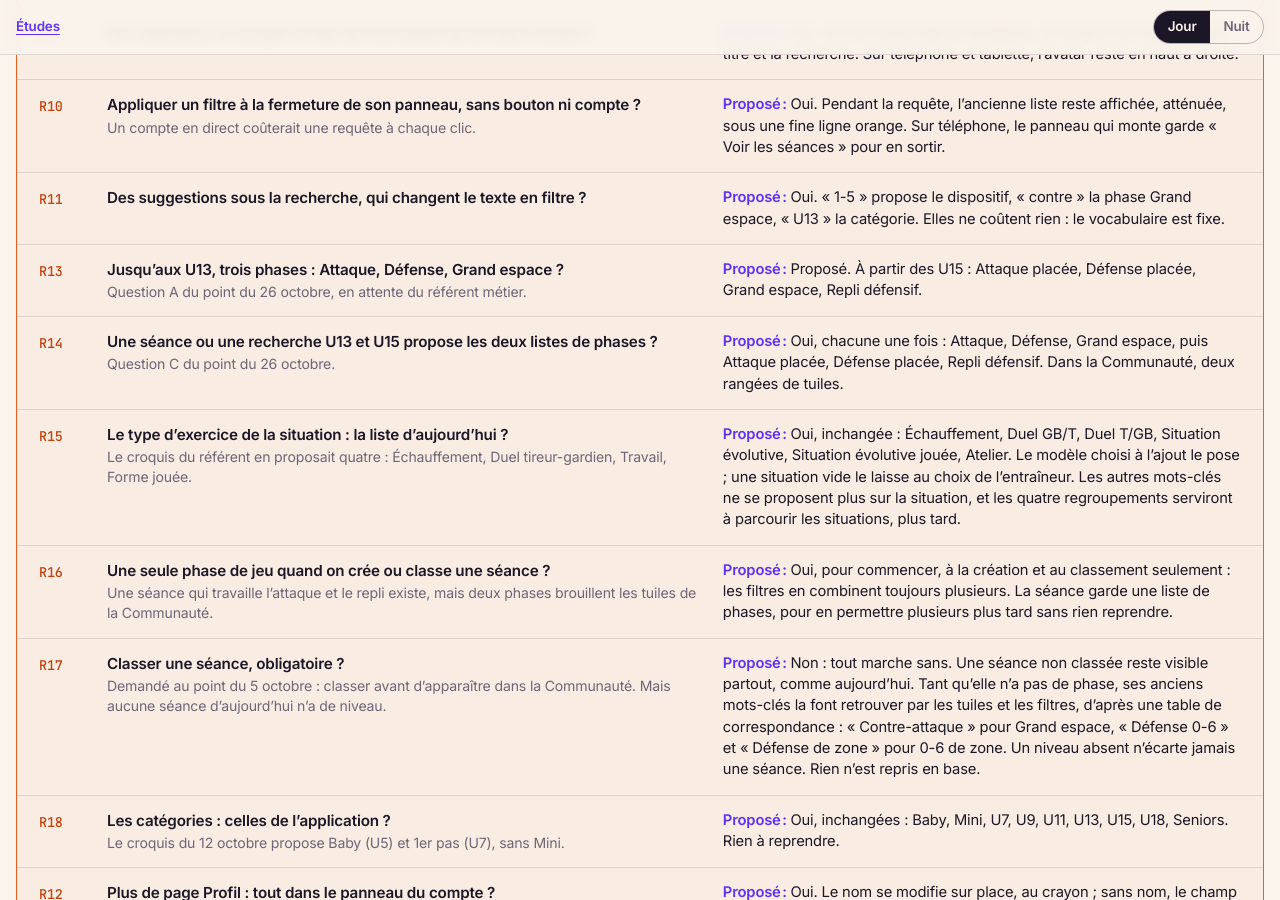
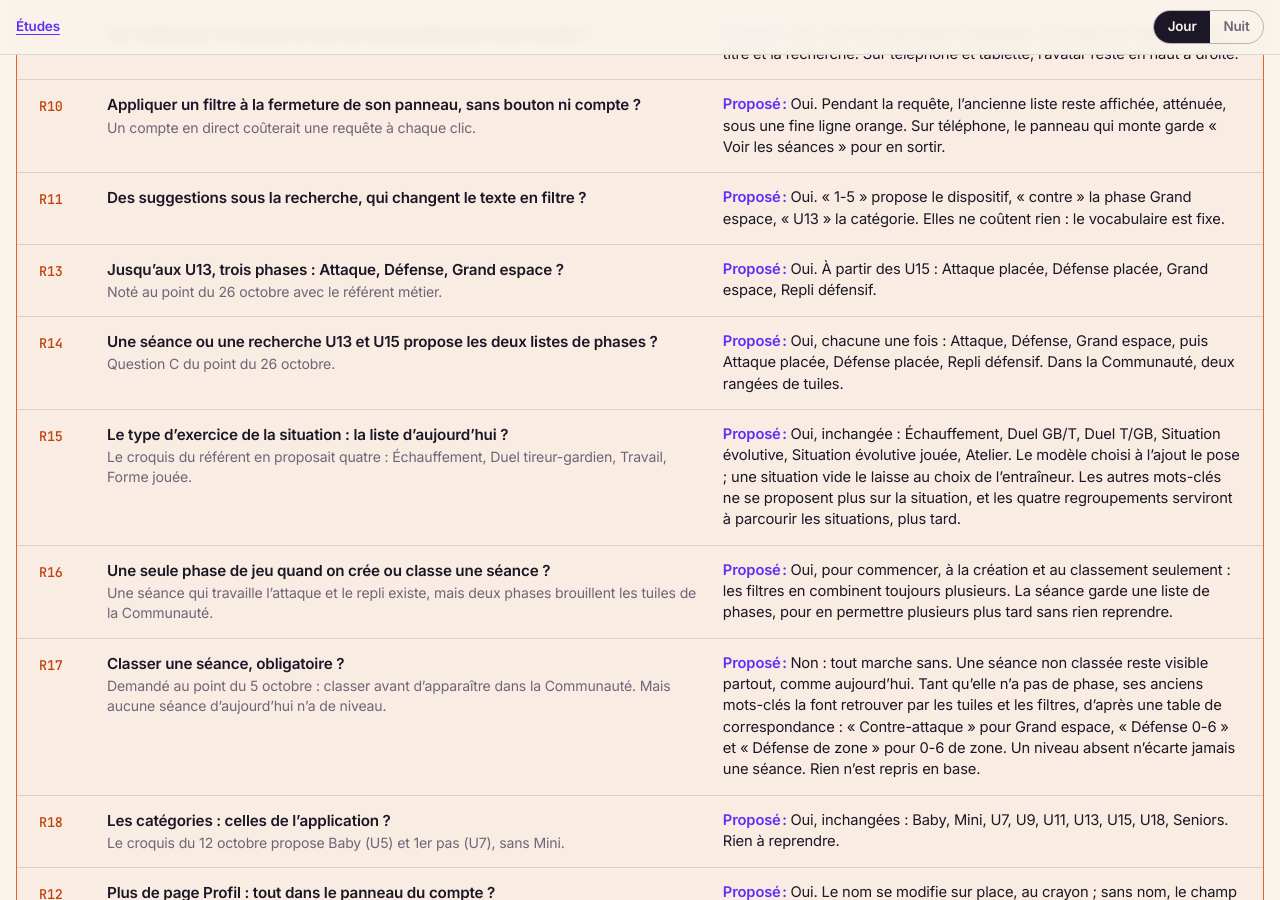
Before and after one commit to association-placeauxcoachs/produit, a Jekyll site: the page etudes/refonte-entrainements/index.html, which Jekyll copies as it is, in a window 1280 px wide and 900 px high, scrolled down 4163 px. Built offline with Jekyll 4.4.1, drawn with Linux system fonts in a browser that asks for light colours.

Commit message:
Maquette des entraînements : R13 retenue, trois phases jusqu'aux U13

```diff
--- a/etudes/refonte-entrainements/index.html
+++ b/etudes/refonte-entrainements/index.html
@@ -989,7 +989,7 @@
     <div class="d"><span class="d-num">R9</span><p class="d-q">Sur ordinateur, le compte en bas du tiroir plutôt qu’en haut à droite ?</p><p class="d-p">Oui : le tiroir porte déjà la navigation, et la barre du haut garde le titre et la recherche. Sur téléphone et tablette, l’avatar reste en haut à droite.</p></div>
     <div class="d"><span class="d-num">R10</span><p class="d-q">Appliquer un filtre à la fermeture de son panneau, sans bouton ni compte ?<span>Un compte en direct coûterait une requête à chaque clic.</span></p><p class="d-p">Oui. Pendant la requête, l’ancienne liste reste affichée, atténuée, sous une fine ligne orange. Sur téléphone, le panneau qui monte garde « Voir les séances » pour en sortir.</p></div>
     <div class="d"><span class="d-num">R11</span><p class="d-q">Des suggestions sous la recherche, qui changent le texte en filtre ?</p><p class="d-p">Oui. « 1-5 » propose le dispositif, « contre » la phase Grand espace, « U13 » la catégorie. Elles ne coûtent rien : le vocabulaire est fixe.</p></div>
-    <div class="d"><span class="d-num">R13</span><p class="d-q">Jusqu’aux U13, trois phases : Attaque, Défense, Grand espace ?<span>Question A du point du 26 octobre, en attente du référent métier.</span></p><p class="d-p">Proposé. À partir des U15 : Attaque placée, Défense placée, Grand espace, Repli défensif.</p></div>
+    <div class="d"><span class="d-num">R13</span><p class="d-q">Jusqu’aux U13, trois phases : Attaque, Défense, Grand espace ?<span>Noté au point du 26 octobre avec le référent métier.</span></p><p class="d-p">Oui. À partir des U15 : Attaque placée, Défense placée, Grand espace, Repli défensif.</p></div>
     <div class="d"><span class="d-num">R14</span><p class="d-q">Une séance ou une recherche U13 et U15 propose les deux listes de phases ?<span>Question C du point du 26 octobre.</span></p><p class="d-p">Oui, chacune une fois : Attaque, Défense, Grand espace, puis Attaque placée, Défense placée, Repli défensif. Dans la Communauté, deux rangées de tuiles.</p></div>
     <div class="d"><span class="d-num">R15</span><p class="d-q">Le type d’exercice de la situation : la liste d’aujourd’hui ?<span>Le croquis du référent en proposait quatre : Échauffement, Duel tireur-gardien, Travail, Forme jouée.</span></p><p class="d-p">Oui, inchangée : Échauffement, Duel GB/T, Duel T/GB, Situation évolutive, Situation évolutive jouée, Atelier. Le modèle choisi à l’ajout le pose ; une situation vide le laisse au choix de l’entraîneur. Les autres mots-clés ne se proposent plus sur la situation, et les quatre regroupements serviront à parcourir les situations, plus tard.</p></div>
     <div class="d"><span class="d-num">R16</span><p class="d-q">Une seule phase de jeu quand on crée ou classe une séance ?<span>Une séance qui travaille l’attaque et le repli existe, mais deux phases brouillent les tuiles de la Communauté.</span></p><p class="d-p">Oui, pour commencer, à la création et au classement seulement : les filtres en combinent toujours plusieurs. La séance garde une liste de phases, pour en permettre plusieurs plus tard sans rien reprendre.</p></div>
```
